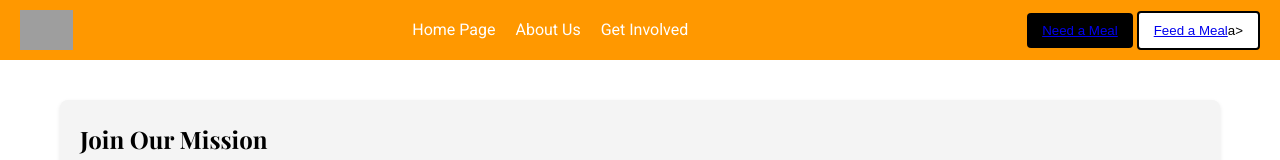
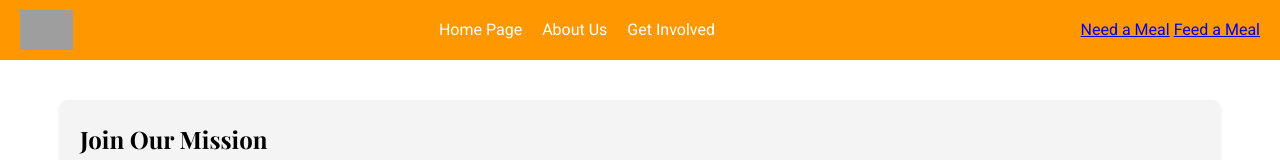
Before and after one commit to shashankkaranam/strech, a website: page docs/getinvolved.html in a window 1280 px wide. Shown: the top 160 px of the page. Drawn offline with nearby package versions, Linux system fonts and the light colour scheme; grey boxes are pictures that could not be loaded.

Commit message:
Update getinvolved.html

```diff
--- a/docs/getinvolved.html
+++ b/docs/getinvolved.html
@@ -154,10 +154,10 @@
                 <li><a href="getinvolved.html">Get Involved</a></li>
             </ul>
         </nav>
-        <div>
-            <button class="need-a-meal-button"><a href="needameal.html">Need a Meal</a></button>
-            <button class="feed-a-meal-button"><a href="feedameal.html">Feed a Meal</a>a></button>
-        </div>
+        <div class="cta-buttons">
+        <a href="needameal.html" class="btn btn-need">Need a Meal</a>
+        <a href="feedameal.html" class="btn btn-feed">Feed a Meal</a>
+      </div>
     </header>
 
     <main class="main-container">
```
